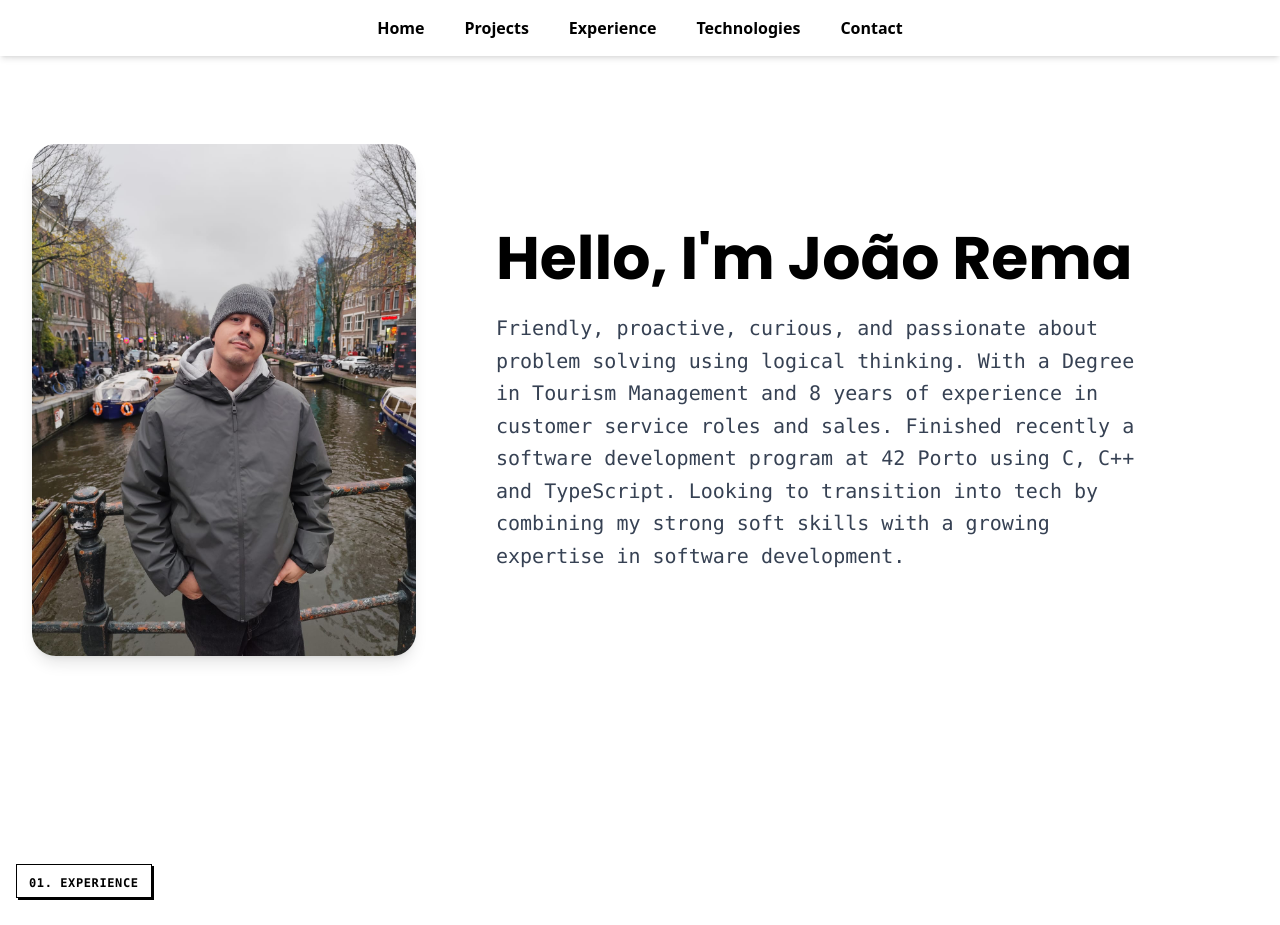
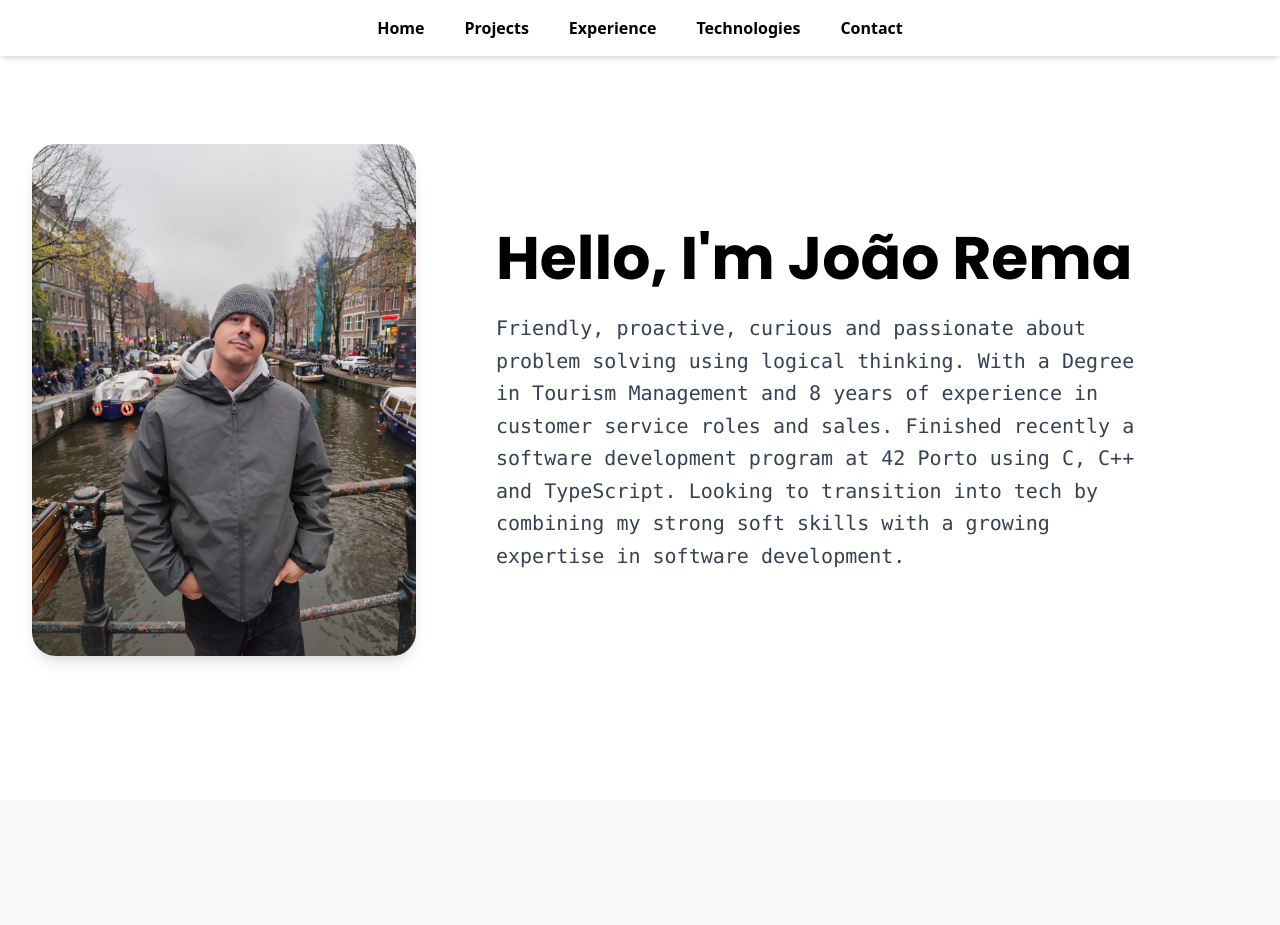
Before and after one commit to joaorema/Portfolio, a React (Vite) app in the folder Project/: page / in a window 1280 px wide. Shown: the top 925 px of the page. Built offline with nearby package versions, Linux system fonts and the light colour scheme.

Commit message:
Changed layout after getting some nice feedback

```diff
--- a/Project/src/pages/HeroPage.tsx
+++ b/Project/src/pages/HeroPage.tsx
@@ -17,7 +17,7 @@ const HeroPage: React.FC = () => {
           Hello, I'm João Rema
         </h1>
         <p className="mt-6 text-lg md:text-xl font-mono text-gray-700 leading-relaxed">
-          Friendly, proactive, curious, and passionate about problem solving
+          Friendly, proactive, curious and passionate about problem solving
           using logical thinking. With a Degree in Tourism Management and 8
           years of experience in customer service roles and sales. Finished
           recently a software development program at 42 Porto using C, C++
--- a/Project/src/pages/Home.tsx
+++ b/Project/src/pages/Home.tsx
@@ -15,11 +15,6 @@ const HomePage: React.FC = () => {
         <HeroPage></HeroPage>
       </section>
 
-      {/* Experience */}
-      <section id="experience" className="min-h-screen flex flex-col justify-center px-4 py-16">
-        <ExperiencePage></ExperiencePage>
-      </section>
-
       {/* Projects */}
       <section id="projects" className="min-h-screen flex flex-col justify-center px-4 py-16 bg-gray-50">
         <ProjectPage></ProjectPage>
@@ -31,6 +26,10 @@ const HomePage: React.FC = () => {
          <Technologies />
       </section>
 
+      {/* Experience */}
+      <section id="experience" className="min-h-screen flex flex-col justify-center px-4 py-16">
+        <ExperiencePage></ExperiencePage>
+      </section>
 
       {/* Contact */}
       <section id="contact" className="min-h-screen flex flex-col justify-center px-4 py-16">
```
